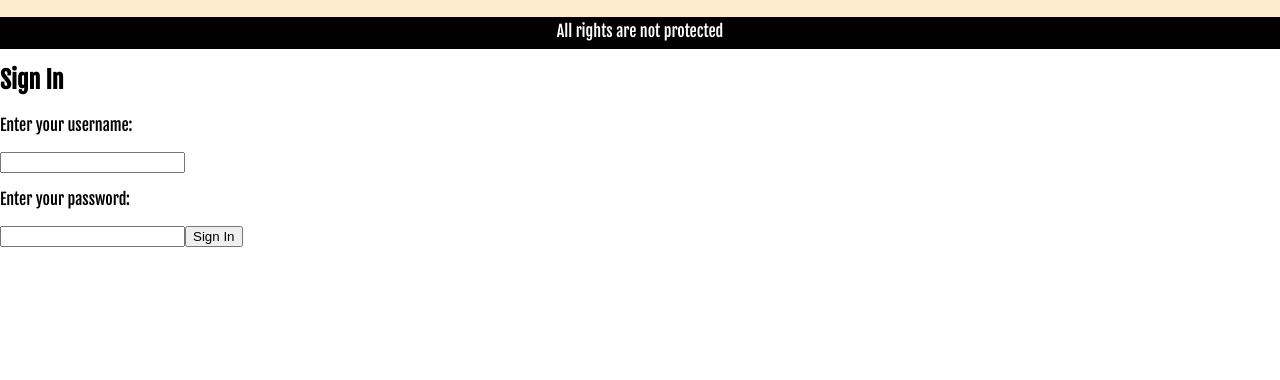
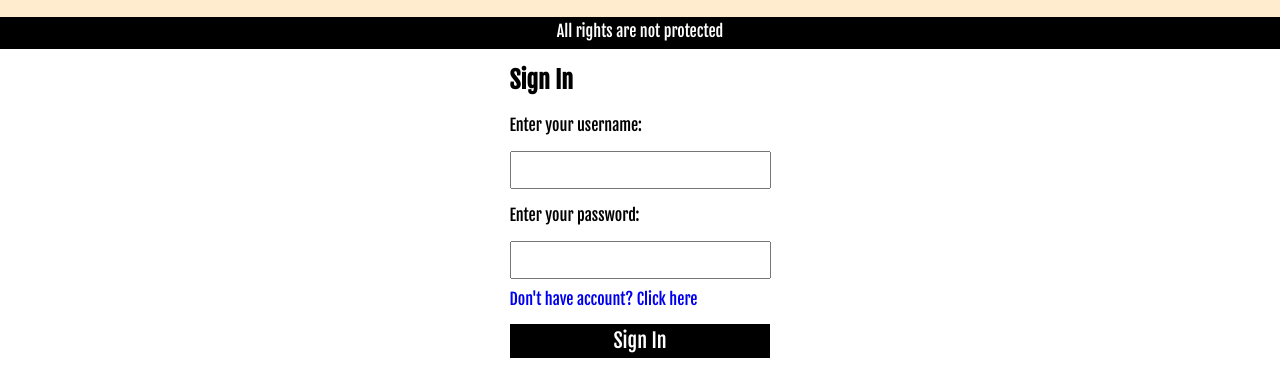
Before and after one commit to SkyKoteika/CabenTodo, a React (Create React App) app: page /signin in a window 1280 px wide. Shown: the part 417-797 px from the top of the page. Built offline with nearby package versions, Linux system fonts and the light colour scheme; no server answers.

Commit message:
Login and Registration pages

```diff
--- a/src/backend/BackendClient.ts
+++ b/src/backend/BackendClient.ts
@@ -1,6 +1,7 @@
 import axios from "axios";
 import Category from "../models/Category";
 import ShopItem from "../models/ShopItem";
+import User from "../models/User";
 import IBackendClient from "./IBackendClient";
 
 class BackendClient implements IBackendClient {
@@ -10,17 +11,25 @@ class BackendClient implements IBackendClient {
 
     async getCategories(): Promise<Category[]> {
         return await axios.get<Category[]>(this.baseUrl + '/categories')
-            .then(response => response.data);
+        .then(response => response.data);
     }
 
     async getShopItems(categoryId: number | null): Promise<ShopItem[]> {
         return await axios.get<ShopItem[]>(this.baseUrl + '/items', {params: {categoryId}})
-            .then(response => response.data);
+        .then(response => response.data);
     }
     async getShopItemDetail(itemId: number | null): Promise<ShopItem> {
         return await axios.get<ShopItem>(this.baseUrl + `/items/${itemId}`)
-            .then(response => response.data)
+        .then(response => response.data);
 
+    }
+    async postSignIn(): Promise<User> {
+        return await axios.post<User>(this.baseUrl + `/signin`)
+        .then(response => response.data);
+    }
+    async postRegistration(): Promise<User> {
+       return await axios.post<User>(this.baseUrl + `/register`)
+       .then(response => response.data);
     }
 }
 
--- a/src/backend/IBackendClient.ts
+++ b/src/backend/IBackendClient.ts
@@ -1,10 +1,13 @@
 import Category from "../models/Category";
 import ShopItem from "../models/ShopItem";
+import User from "../models/User";
 
 interface IBackendClient {
     getCategories() : Promise<Category[]>
     getShopItems(categoryId: number | null) : Promise<ShopItem[]>
     getShopItemDetail(itemId: number | null) : Promise<ShopItem>
+    postRegistration() : Promise<User>
+    postSignIn() : Promise<User>
 }
 
 export default IBackendClient;
--- a/src/components/Header/index.tsx
+++ b/src/components/Header/index.tsx
@@ -22,7 +22,7 @@ const Header = () => {
             <img src={image} alt="Caben-Todo" className="LogoCaben_Todo" />
          </Link>
          <CategoryList categories={categories} />
-         <Link to={"/signIn"} className="signIn">
+         <Link to="/signin" className="signIn">
            <span className=''>Sing In</span>
          </Link>
       </header>
--- a/src/components/LoginPage/index.tsx
+++ b/src/components/LoginPage/index.tsx
@@ -1,14 +1,17 @@
+import { Link } from "react-router-dom";
+import "./style.css";
 
 const LoginPage = () => {
     return(
-        <div>
+        <div className="Login">
             <form action="login">
                 <h2>Sign In</h2>
                 <p>Enter your username: </p>
                 <input type="text" required className="username" />
                 <p>Enter your password: </p>
-                <input type="password" name="pwd" className="password" />
-                <input type="submit" value="Sign In" />
+                <input type="password" name="pwd" required  className="password" />
+                <Link to="/register" className="account">Don't have account? Click here</Link>
+                <input type="submit" value="Sign In" className="signin" />
             </form>
         </div>
     )
--- /dev/null
+++ b/src/components/LoginPage/style.css
@@ -0,0 +1,32 @@
+.Login{
+    display: flex;
+    justify-content: center;
+    font-family: 'Fjalla One', sans-serif;
+}
+.username, .password{
+    width: 253px;
+    height: 32px;
+}
+.signin{
+    height: 34px;
+    display: block;
+    margin: 15px auto;
+    width:  260.2px;
+    color: white;
+    background-color: black;
+    font-family: 'Fjalla One', sans-serif;
+    font-size: 20px;
+    transition-duration: 0.4s;
+    border: none;
+}
+.signin:hover{
+    background-color: white;
+    color: black;
+    border: 2px solid #000000;
+    cursor: pointer;
+}
+.account{
+    display: block;
+    margin: 10px auto;
+    text-decoration: none;
+}
--- /dev/null
+++ b/src/components/RegistrationPage/index.tsx
@@ -0,0 +1,23 @@
+
+import "./style.css";
+
+const RegistrationPage = () => {
+
+
+    return(
+        <div className="Registration">
+            <form action="registration">
+                <h2>Registration: </h2>
+                <p>Enter email: </p>
+                <input type="email"  className="username" />
+                <p>Enter username: </p>
+                <input type="text" required className="username" />
+                <p>Enter password: </p>
+                <input type="password" name="pwd" required className="password" />
+                {/* <input type="confirmation" name="pwd" required className="password" /> */}
+                <input type="submit" value="Create an Account" className="registration" />
+            </form>
+        </div>
+    )
+}
+export default RegistrationPage;
--- /dev/null
+++ b/src/components/RegistrationPage/style.css
@@ -0,0 +1,27 @@
+.Registration{
+    display: flex;
+    justify-content: center;
+    font-family: 'Fjalla One', sans-serif;
+}
+.username, .password{
+    width: 253px;
+    height: 32px;
+}
+.registration{
+    height: 37px;
+    display: block;
+    margin: 15px auto;
+    width:  260.2px;
+    color: white;
+    background-color: black;
+    font-family: 'Fjalla One', sans-serif;
+    font-size: 20px;
+    transition-duration: 0.4s;
+    border: none;
+}
+.registration:hover{
+    background-color: white;
+    color: black;
+    border: 2px solid #000000;
+    cursor: pointer;
+}
--- a/src/index.tsx
+++ b/src/index.tsx
@@ -21,8 +21,4 @@ root.render(
   </React.StrictMode>
 );
 
-
-// If you want to start measuring performance in your app, pass a function
-// to log results (for example: reportWebVitals(console.log))
-// or send to an analytics endpoint. Learn more: https://bit.ly/CRA-vitals
 reportWebVitals();
--- /dev/null
+++ b/src/models/User.ts
@@ -0,0 +1,9 @@
+type User = {
+    email: string,
+    username: string,
+    password: string,
+    isVeryfied?: boolean,
+    imageUrl?: string,
+}
+
+export default User;
--- a/src/router.tsx
+++ b/src/router.tsx
@@ -4,6 +4,7 @@ import {
 import App from "./components/App";
 import LoginPage from "./components/LoginPage";
 import PurchasePage from "./components/Purchase";
+import RegistrationPage from "./components/RegistrationPage";
 import ShopItemDetail from "./pages/ItemDetail";
 import ItemListPage from "./pages/ItemListPage";
 import MainPage from "./pages/MainPage";
@@ -21,9 +22,10 @@ const AppRoutes = () => {
                 </Routes>
             </App>
             <Routes>
-                <Route path="signIn" element={<LoginPage />} />
+                <Route path="signin" element={<LoginPage />} />
+                <Route path="register" element={<RegistrationPage />} />
             </Routes>
         </Router>
     );
 }
-export default AppRoutes
+export default AppRoutes;
```
Also changed, not shown: src/backend/TestClient.ts (+7 -0 lines).
